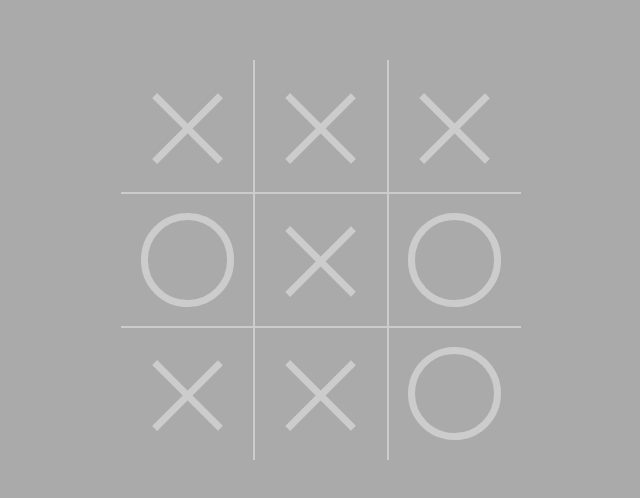
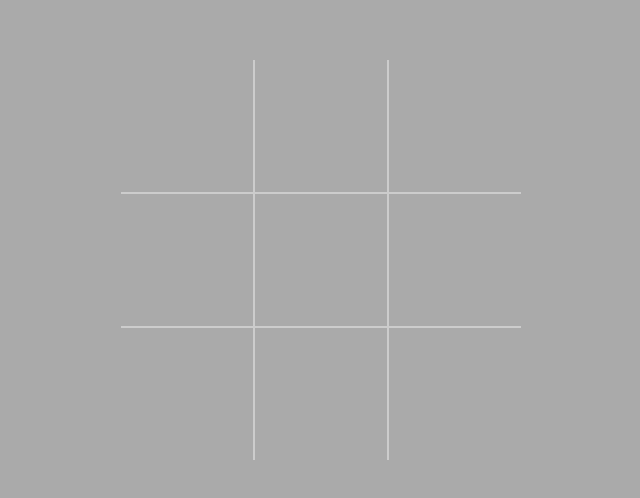
Before and after one commit to mathiashahner/minimax, a React (Create React App) app: page / in a window 1280 px wide. Shown: the part 140-638 px from the top of the page, without its empty margins (319-959 px from the left). Built offline with nearby package versions, Linux system fonts and the light colour scheme.

Commit message:
added initial logic for game

```diff
--- a/src/ui/components/positions/positions.component.jsx
+++ b/src/ui/components/positions/positions.component.jsx
@@ -1,20 +1,45 @@
 import './positions.style.css'
 
-const Position = ({ value }) => {
+import { useState } from 'react'
+
+const INITIAL_GAME = {
+  hasWinner: false,
+  currentPlayer: 'X',
+  positions: ['', '', '', '', '', '', '', '', ''],
+}
+
+export const Positions = () => {
+  const [game, setGame] = useState(INITIAL_GAME)
+
+  const executeMove = position => {
+    const positions = updatePositions(position)
+    const currentPlayer = togglePlayer()
+    const hasWinner = verifyWinner()
+
+    setGame({ currentPlayer, positions, hasWinner })
+  }
+
+  const updatePositions = position =>
+    game.positions.map((value, index) => (index === position ? game.currentPlayer : value))
+
+  const togglePlayer = () => (game.currentPlayer == 'X' ? 'O' : 'X')
+
+  const verifyWinner = () => verifySequence(1) || verifySequence(2) || verifySequence(3) || verifySequence(4)
+
+  const verifySequence = interval => game.positions.forEach(position => false)
+
   return (
-    <li className='position'>
-      {value == 'X' && <div className='X'></div>}
-      {value == 'O' && <div className='O'></div>}
-    </li>
+    <>
+      {!!game.hasWinner && <h1>ACABOU!!!</h1>}
+
+      <ul className='positions-list'>
+        {game.positions.map((value, position) => (
+          <li className='position' key={position} onClick={() => executeMove(position)}>
+            {value == 'X' && <div className='X' />}
+            {value == 'O' && <div className='O' />}
+          </li>
+        ))}
+      </ul>
+    </>
   )
 }
-
-export const Positions = ({ game }) => {
-  return (
-    <ul className='positions-list'>
-      {game.map(value => (
-        <Position value={value} />
-      ))}
-    </ul>
-  )
-}
--- a/src/ui/components/positions/positions.style.css
+++ b/src/ui/components/positions/positions.style.css
@@ -8,17 +8,34 @@
 }
 
 .position {
-  width: calc(400px / 3);
-  height: calc(400px / 3);
+  width: calc(100% / 3);
+  height: calc(100% / 3);
   display: flex;
   align-items: center;
   justify-content: center;
+  cursor: pointer;
+  background: none;
+  border-radius: 5px;
+  transition: all 0.1s;
 }
 
-.X,
+.position:hover {
+  background: rgba(255, 255, 255, 0.1);
+}
+
 .O {
   width: 70%;
   height: 70%;
+}
+
+.O {
+  border-radius: 50%;
+  border: 7px solid #cccccc;
+}
+
+.X {
+  width: 75%;
+  height: 75%;
   position: relative;
 }
 
@@ -32,13 +49,8 @@
 }
 
 .X::before {
-  transform: translateY(45px) rotate(45deg);
+  transform: translateY(47.5px) rotate(45deg);
 }
 .X::after {
-  transform: translateY(45px) rotate(-45deg);
+  transform: translateY(47.5px) rotate(-45deg);
 }
-
-.O {
-  border-radius: 50%;
-  border: 7px solid #cccccc;
-}
--- a/src/ui/screens/game/game.screen.jsx
+++ b/src/ui/screens/game/game.screen.jsx
@@ -3,12 +3,10 @@ import './game.style.css'
 import { Positions } from '../../components'
 
 export const GameScreen = () => {
-  const game = ['X', 'X', 'X', 'O', 'X', 'O', 'X', 'X', 'O']
-
   return (
     <div className='game-vertical '>
       <div className='game-horizontal'>
-        <Positions game={game} />
+        <Positions />
       </div>
     </div>
   )
```
Also changed, not shown: 1 other file (tests, documents, lock files or other folders).
